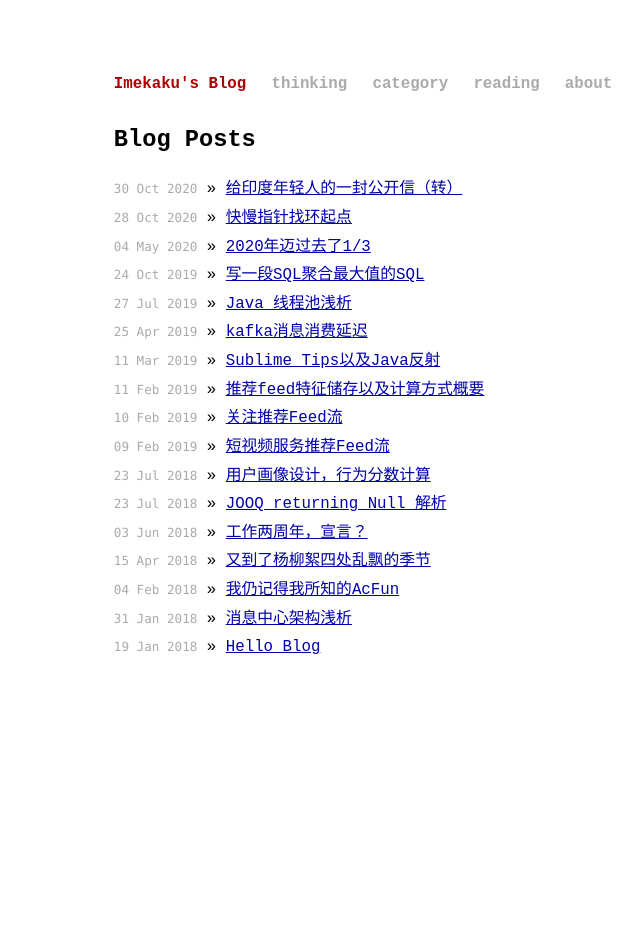
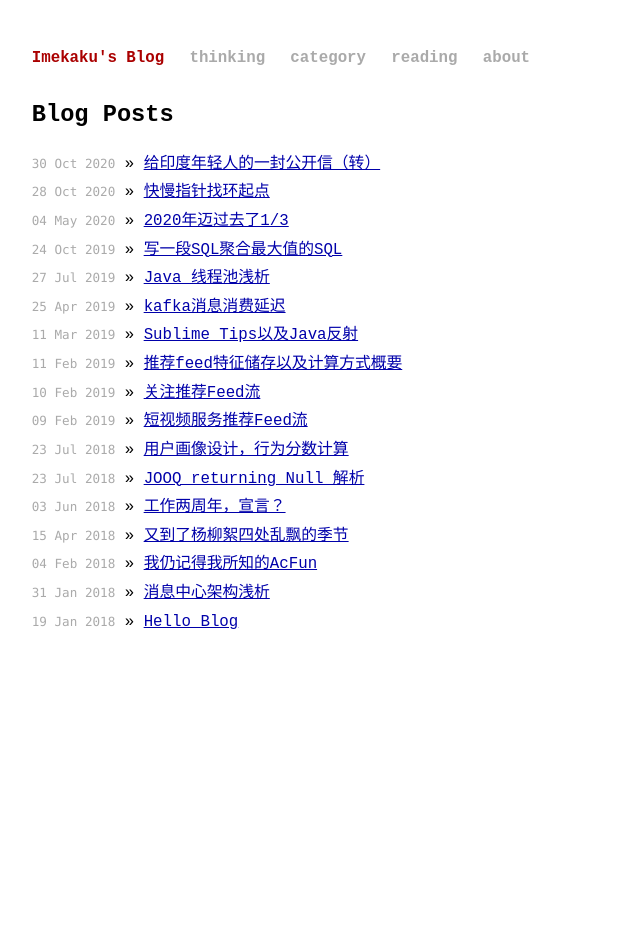
Before and after one commit to imekaku/imekaku.github.io, a Jekyll site: the page built from index.html, in a window 1280 px wide. Shown: the whole page, without its empty margins (277-919 px from the left). Built offline with Jekyll 4.4.1, drawn with Linux system fonts in a browser that asks for light colours; before the commit the page ends 900 px from its top, so only the background shows below that.

Commit message:
modify style

```diff
--- a/css/screen.css
+++ b/css/screen.css
@@ -16,9 +16,6 @@ html, body {
 }
 
 body {
-  display: flex;
-  display: -webkit-flex;
-  justify-content:center;
   background-color: white;
   /*font: 13.34px helvetica, arial, clean, sans-serif;*/
   /*font: 14.34px STKaiti, Kaiti, helvetica, arial, clean, sans-serif;*/
@@ -152,7 +149,7 @@ ul.thinking span {
   margin: 3em auto 2em auto;
   line-height: 1.5em;
   max-width: 42em;
-  padding: 2% 8% 4% 8%;
+  padding: 0% 8% 4% 8%;
 }
 
 .title {
```
